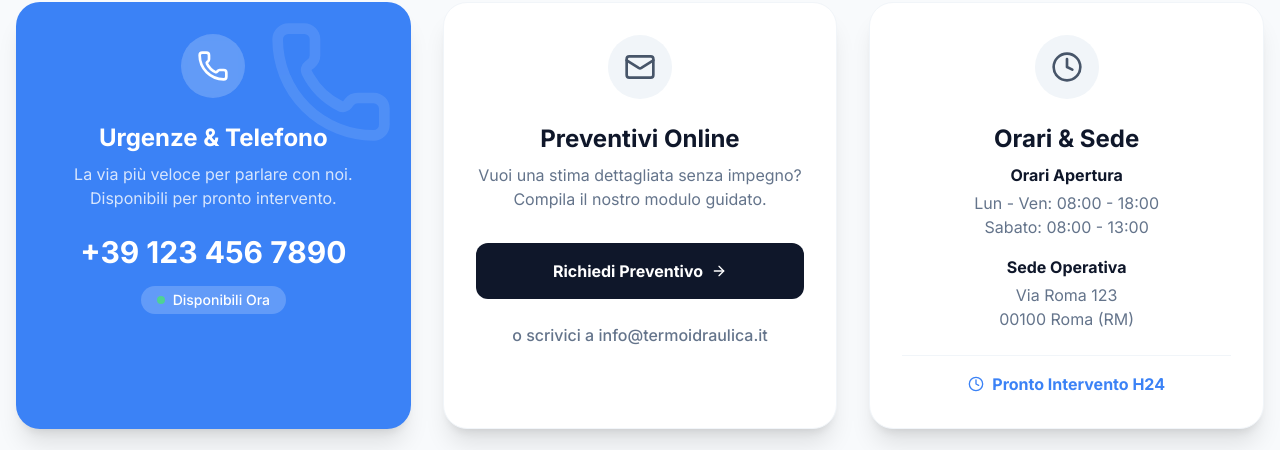
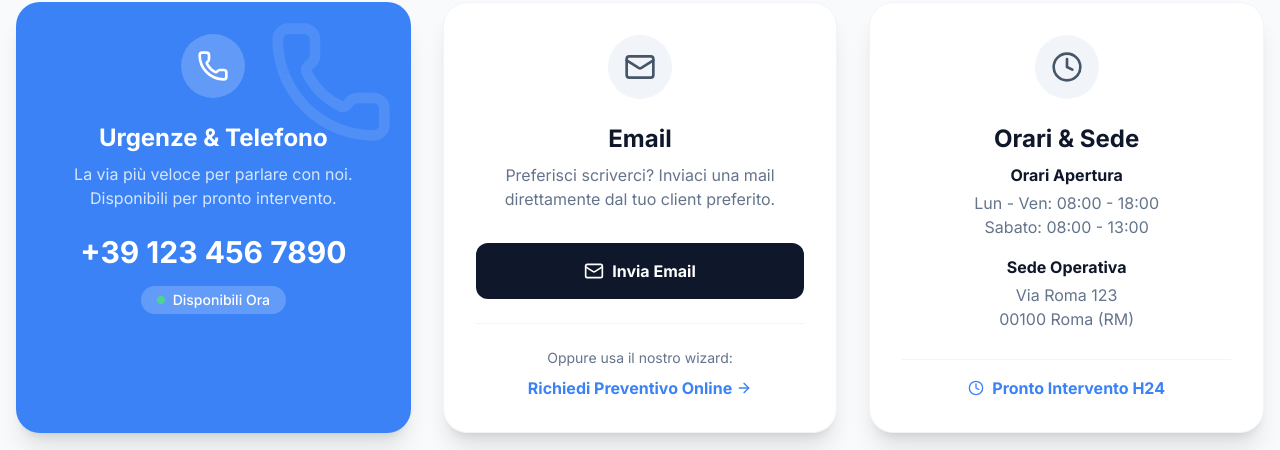
Before and after one commit to lucadibelardino/termoidraulica.746, a React (Vite) app: page /contatti in a window 1280 px wide. Shown: the part 434-884 px from the top of the page. Built offline with nearby package versions, Linux system fonts and the light colour scheme.

Commit message:
feat: Prioritize Email action on contact page

```diff
--- a/src/pages/Contact.tsx
+++ b/src/pages/Contact.tsx
@@ -53,7 +53,7 @@ const Contact = () => {
                         </div>
                     </motion.div>
 
-                    {/* Email / Quote Card */}
+                    {/* Email Card */}
                     <motion.div
                         initial={{ opacity: 0, y: 20 }}
                         animate={{ opacity: 1, y: 0 }}
@@ -63,19 +63,22 @@ const Contact = () => {
                         <div className="bg-slate-100 w-16 h-16 rounded-full flex items-center justify-center mb-6 text-slate-600">
                             <Mail className="w-8 h-8" />
                         </div>
-                        <h3 className="text-2xl font-bold text-slate-900 mb-2">Preventivi Online</h3>
-                        <p className="text-slate-500 mb-8">Vuoi una stima dettagliata senza impegno? Compila il nostro modulo guidato.</p>
+                        <h3 className="text-2xl font-bold text-slate-900 mb-2">Email</h3>
+                        <p className="text-slate-500 mb-8">Preferisci scriverci? Inviaci una mail direttamente dal tuo client preferito.</p>
 
-                        <Link
-                            to="/preventivo"
+                        <a
+                            href="mailto:info@termoidraulica.it"
                             className="w-full py-4 bg-slate-900 text-white rounded-xl font-bold hover:bg-slate-800 transition-colors flex items-center justify-center gap-2"
                         >
-                            Richiedi Preventivo <ArrowRight className="w-4 h-4" />
-                        </Link>
+                            <Mail className="w-5 h-5" /> Invia Email
+                        </a>
 
-                        <a href="mailto:info@termoidraulica.it" className="mt-6 text-slate-500 hover:text-secondary font-medium transition-colors">
-                            o scrivici a info@termoidraulica.it
-                        </a>
+                        <div className="mt-6 pt-6 border-t border-slate-100 w-full">
+                            <p className="text-sm text-slate-500 mb-2">Oppure usa il nostro wizard:</p>
+                            <Link to="/preventivo" className="text-secondary font-bold hover:underline flex items-center justify-center gap-1">
+                                Richiedi Preventivo Online <ArrowRight className="w-4 h-4" />
+                            </Link>
+                        </div>
                     </motion.div>
 
                     {/* Info & Hours Card */}
```
